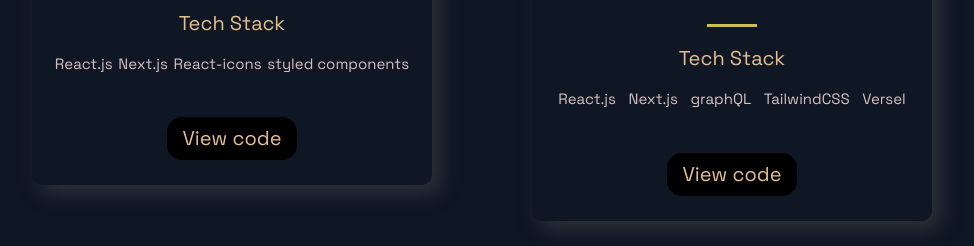
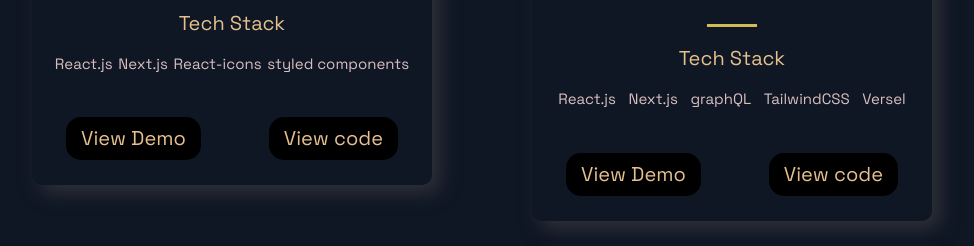
Before and after one commit to ZJW-92/personal_portfolio, a Next.js app: page / in a window 1280 px wide. Shown: the part 1526-1772 px from the top of the page, without its empty margins (158-1132 px from the left). Built offline with nearby package versions, Linux system fonts and the light colour scheme.

Commit message:
update projects.js

```diff
--- a/src/components/Projects/Projects.js
+++ b/src/components/Projects/Projects.js
@@ -8,7 +8,7 @@ const Projects = () => (
   <SectionDivider />
     <SectionTitle main>Projects </SectionTitle>
     <GridContainer>
-      {projects.map (({id, image, title, description, tags, visit }) =>(
+      {projects.map (({id, image, title, description, tags, visit, demo}) =>(
         <BlogCard key={id}>
           <Img src={image}/>
           <TitleContent>
@@ -27,8 +27,8 @@ const Projects = () => (
             </TitleContent>
             </div>
             <UtilityList>
-              <ExternalLinks href={visit}>View code</ExternalLinks>
-
+            <ExternalLinks href={demo}>View Demo</ExternalLinks>
+            <ExternalLinks href={visit}>View code</ExternalLinks>
             </UtilityList>
         </BlogCard>
       ))}
```
